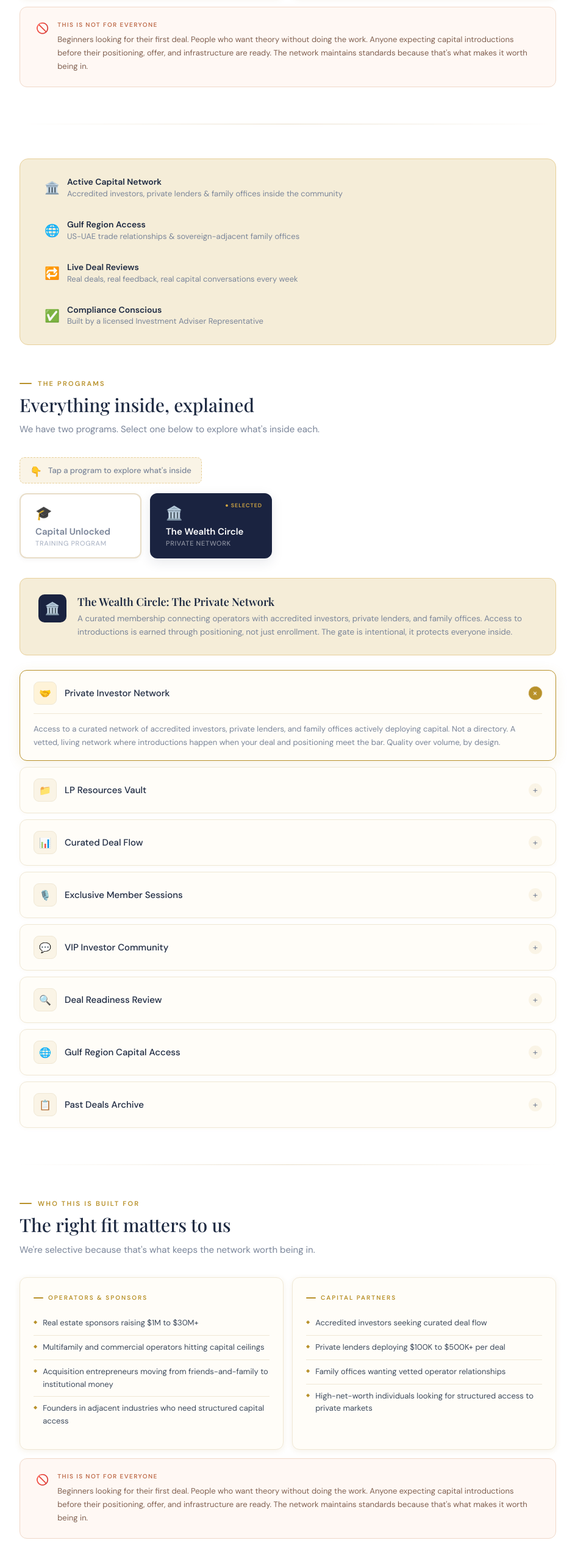
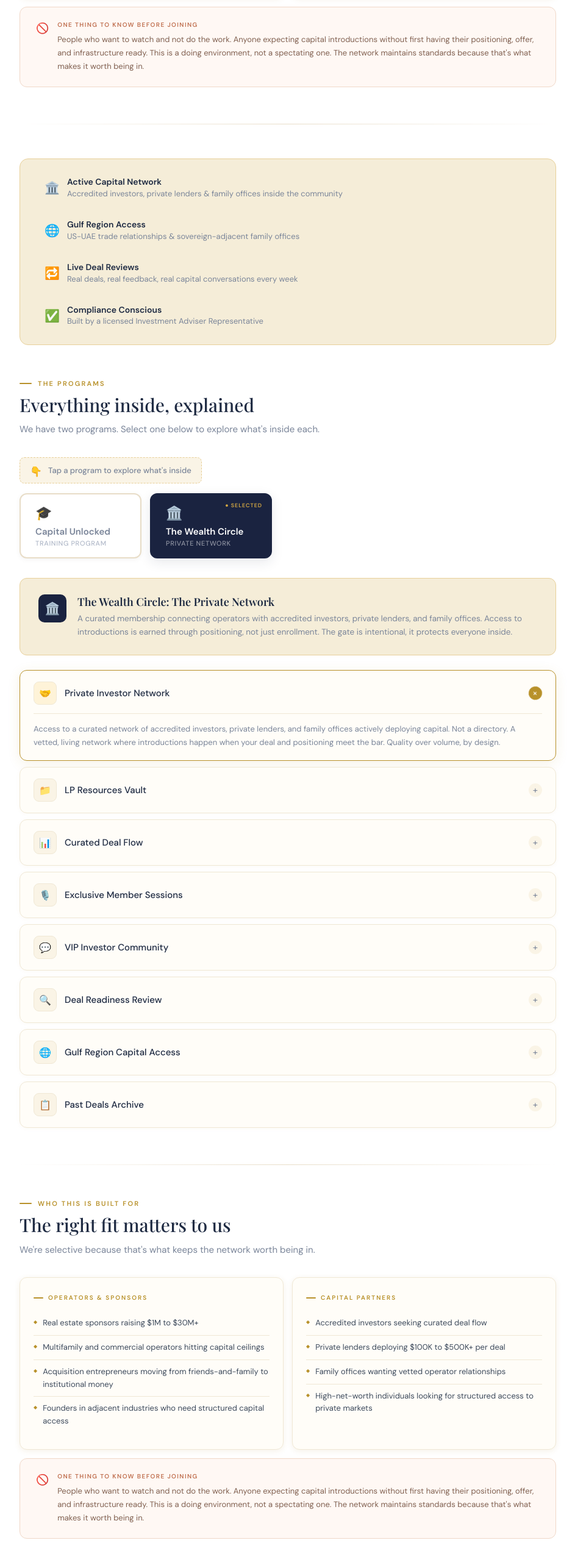
Before and after one commit to nickayala22/Capital-Unlocked-TWC-What-s-Inside, a plain HTML site: page index.html in a window 1280 px wide. Shown: the part 2788-5319 px from the top of the page at 61% size, without its empty margins (168-1111 px from the left). Drawn offline with nearby package versions, Linux system fonts and the light colour scheme; a web font is replaced by a local one.

Commit message:
Add files via upload

```diff
--- a/index.html
+++ b/index.html
@@ -394,8 +394,8 @@
     <div class="not-for">
       <div class="not-for-icon">🚫</div>
       <div>
-        <div class="not-for-label">This is not for everyone</div>
-        <p>Beginners looking for their first deal. People who want theory without doing the work. Anyone expecting capital introductions before their positioning, offer, and infrastructure are ready. The network maintains standards because that's what makes it worth being in.</p>
+        <div class="not-for-label">One thing to know before joining</div>
+        <p>People who want to watch and not do the work. Anyone expecting capital introductions without first having their positioning, offer, and infrastructure ready. This is a doing environment, not a spectating one. The network maintains standards because that's what makes it worth being in.</p>
       </div>
     </div>
   </div>
@@ -617,8 +617,8 @@
     <div class="not-for">
       <div class="not-for-icon">🚫</div>
       <div>
-        <div class="not-for-label">This is not for everyone</div>
-        <p>Beginners looking for their first deal. People who want theory without doing the work. Anyone expecting capital introductions before their positioning, offer, and infrastructure are ready. The network maintains standards because that's what makes it worth being in.</p>
+        <div class="not-for-label">One thing to know before joining</div>
+        <p>People who want to watch and not do the work. Anyone expecting capital introductions without first having their positioning, offer, and infrastructure ready. This is a doing environment, not a spectating one. The network maintains standards because that's what makes it worth being in.</p>
       </div>
     </div>
   </div>
```
